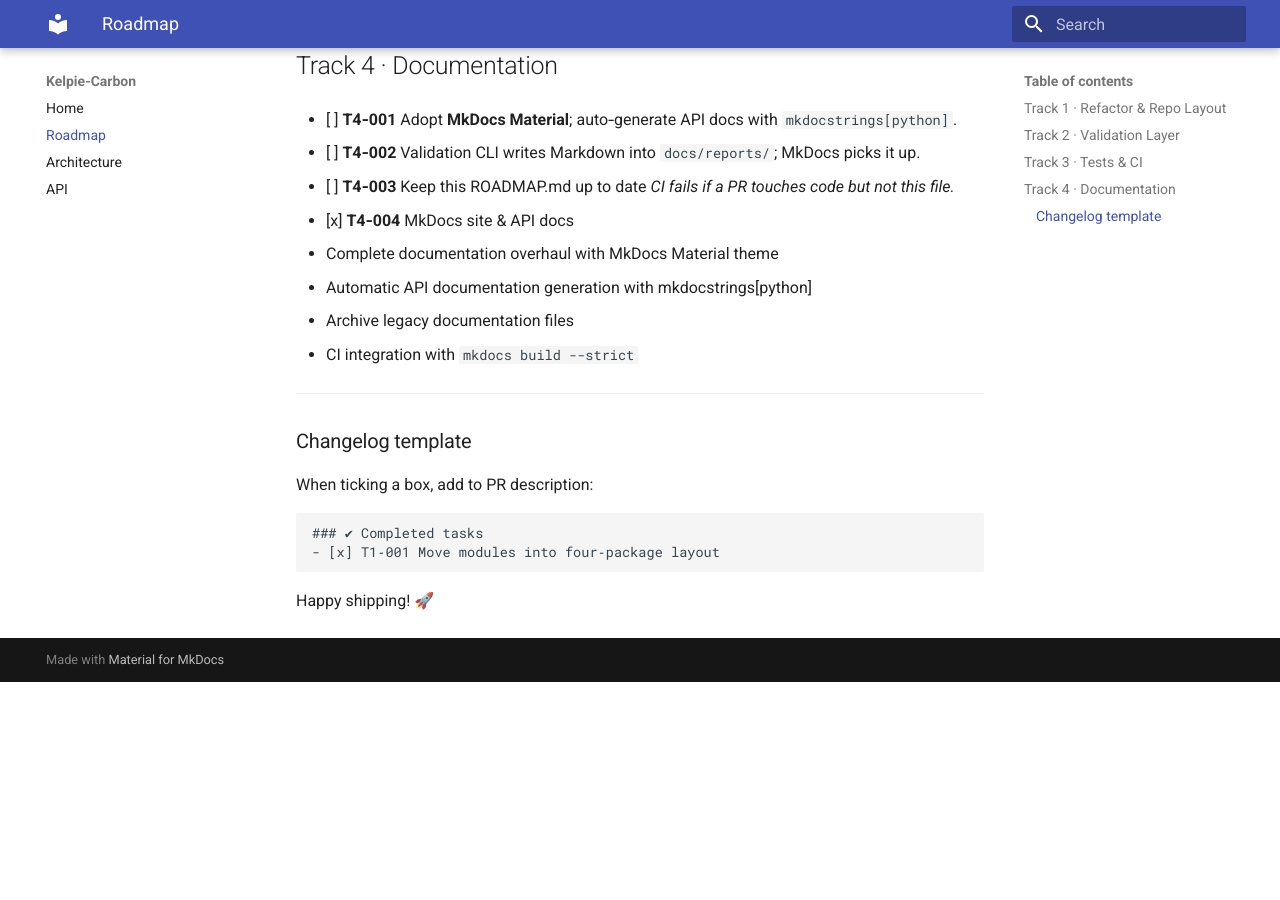
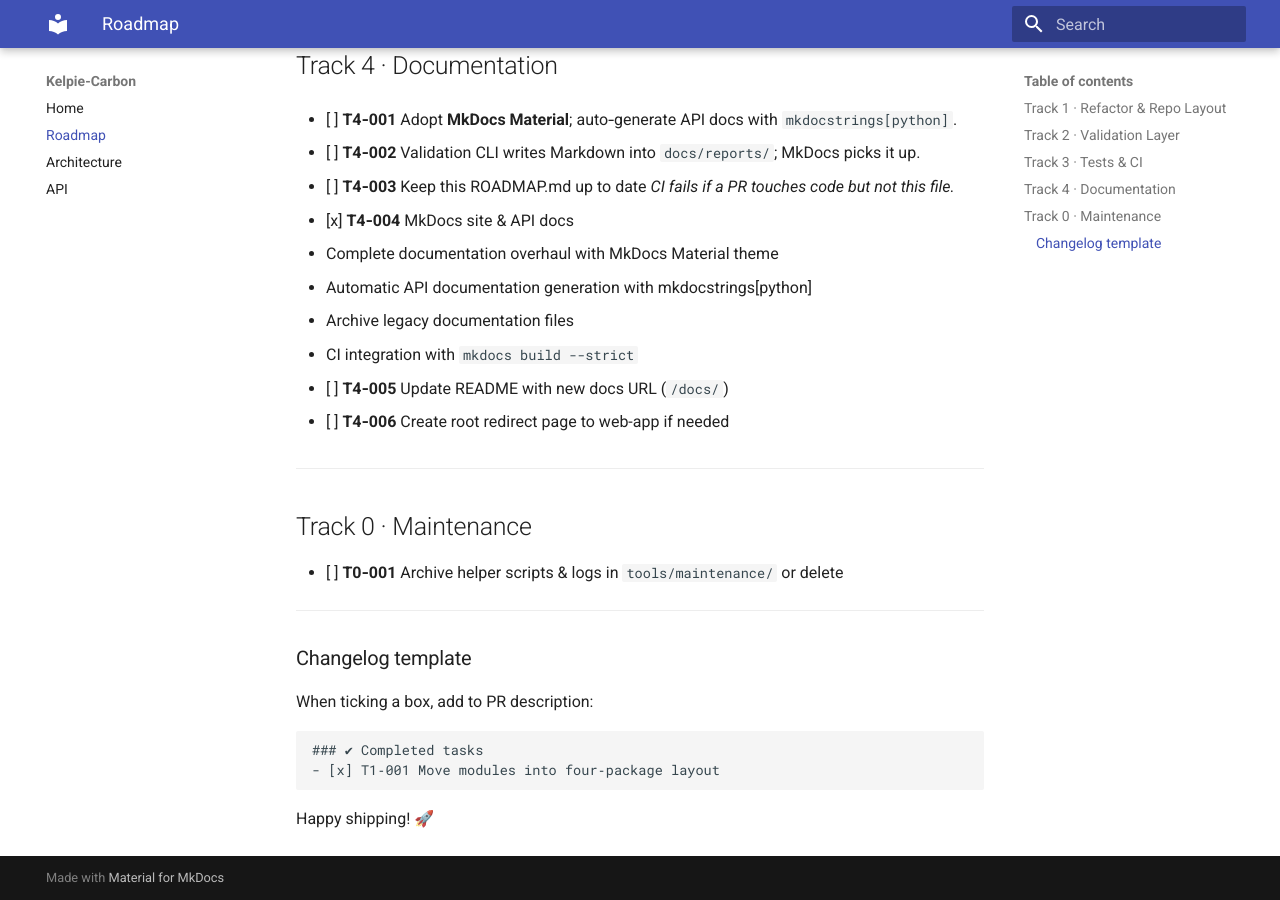
Before and after one commit to illidus/kelpie-carbon-v1, an MkDocs documentation site: the page built from docs/ROADMAP.md, in a window 1280 px wide and 900 px high, scrolled down 2328 px. Built offline with MkDocs 1.6.1 and Material for MkDocs 9.7.7, drawn with Linux system fonts in a browser that asks for light colours; before the commit the page ends 3010 px from its top, so only the background shows below that; some of the changed text lies outside the part shown.

```diff
--- a/docs/ROADMAP.md
+++ b/docs/ROADMAP.md
@@ -120,6 +120,16 @@ This **ROADMAP.md** is the **single source of truth** for outstanding technical
   * Archive legacy documentation files
   * CI integration with `mkdocs build --strict`
 
+- [ ] **T4‑005** Update README with new docs URL (`/docs/`)
+
+- [ ] **T4‑006** Create root redirect page to web-app if needed
+
+---
+
+## Track 0 · Maintenance
+
+- [ ] **T0‑001** Archive helper scripts & logs in `tools/maintenance/` or delete
+
 ---
 
 ### Changelog template
```
Also changed, not shown: other parts of docs/ROADMAP.md (+2 -2 lines), README.md (+5 -2 lines), 3 other files.
